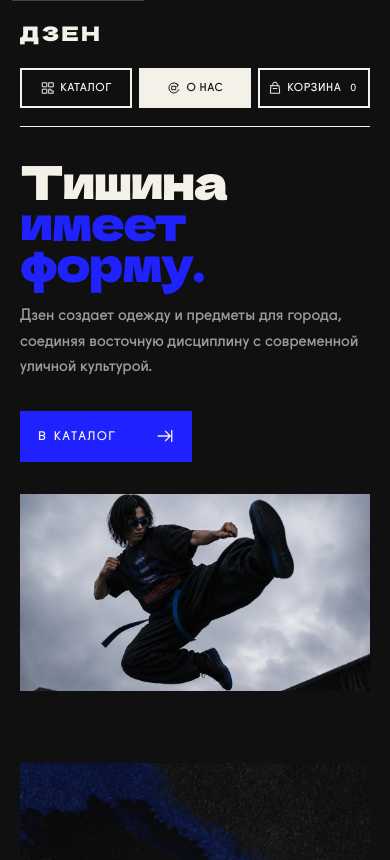
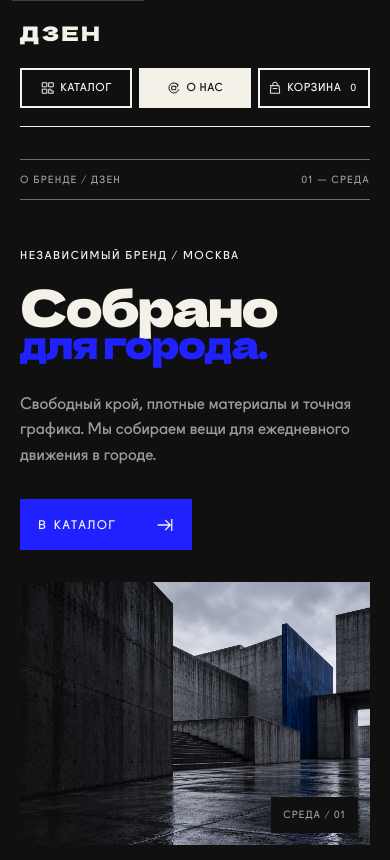
Before and after one commit to TemnovTema/dzen, a plain HTML site: page about.html in a window 390 px wide. Shown: the top 860 px of the page. Drawn offline with Linux system fonts and the light colour scheme.

Commit message:
Rework about hero around urban architecture

```diff
--- a/about.html
+++ b/about.html
@@ -6,13 +6,13 @@
   <meta name="description" content="Дзен создает одежду и предметы для города, соединяя восточную дисциплину с современной уличной культурой.">
   <title>Дзен: о бренде</title>
   <link rel="icon" href="assets/images/logo.png" type="image/png">
-  <link rel="preload" href="assets/images/hero-dzen.png" as="image" fetchpriority="high">
+  <link rel="preload" href="assets/images/about-hero-city.jpg" as="image" fetchpriority="high">
   <link rel="stylesheet" href="css/reset.css">
   <link rel="stylesheet" href="css/variables.css?v=20260721-dela">
   <link rel="stylesheet" href="css/base.css?v=20260721-dela">
   <link rel="stylesheet" href="css/layout.css?v=20260720-borderless">
   <link rel="stylesheet" href="css/components.css?v=20260721-icons">
-  <link rel="stylesheet" href="css/pages.css?v=20260721-icons">
+  <link rel="stylesheet" href="css/pages.css?v=20261004-about-city">
 </head>
 <body class="page-about">
   <a class="skip-link" href="#main-content">К содержанию</a>
@@ -28,17 +28,26 @@
 
   <main id="main-content" class="about-page">
     <section class="about-hero page-shell" aria-labelledby="about-title">
+      <div class="about-hero__rail" aria-hidden="true">
+        <span>О бренде / Дзен</span>
+        <span>01 — Среда</span>
+      </div>
+
       <div class="about-hero__copy">
+        <p class="about-hero__eyebrow">Независимый бренд / Москва</p>
         <h1 id="about-title">
-          <span>Тишина</span>
-          <span>имеет форму.</span>
+          <span>Собрано</span>
+          <span>для города.</span>
         </h1>
-        <p>Дзен создает одежду и предметы для города, соединяя восточную дисциплину с современной уличной культурой.</p>
-        <a class="about-button" href="index.html">В каталог <svg class="ui-icon ui-icon--forward" aria-hidden="true"><use href="assets/icons.svg#icon-forward"></use></svg></a>
+        <div class="about-hero__intro">
+          <p>Свободный крой, плотные материалы и точная графика. Мы собираем вещи для ежедневного движения в городе.</p>
+          <a class="about-button" href="index.html">В каталог <svg class="ui-icon ui-icon--forward" aria-hidden="true"><use href="assets/icons.svg#icon-forward"></use></svg></a>
+        </div>
       </div>
 
       <figure class="about-hero__media">
-        <img src="assets/images/hero-dzen.png" width="1024" height="683" alt="Модель Дзен в движении на фоне пасмурного неба" fetchpriority="high">
+        <img src="assets/images/about-hero-city.jpg" width="1536" height="1024" alt="Мокрый двор из монументальных бетонных блоков с синей архитектурной плоскостью" fetchpriority="high">
+        <figcaption><span>Среда / 01</span><span>Бетон. Дождь. Синий.</span></figcaption>
       </figure>
     </section>
 
--- a/css/pages.css
+++ b/css/pages.css
@@ -32,7 +32,6 @@
   background: var(--color-surface);
 }
 
-.home-hero__slides,
 .home-hero__poster,
 .home-hero__shade {
   position: absolute;
@@ -45,15 +44,6 @@
   display: block;
   object-fit: cover;
   object-position: center;
-  opacity: 0;
-  transform: scale(1.015);
-  transition: opacity 1000ms ease, transform 6500ms cubic-bezier(0.16, 1, 0.3, 1);
-}
-
-.home-hero__poster.is-active {
-  z-index: 1;
-  opacity: 1;
-  transform: scale(1);
 }
 
 .home-hero__shade {
@@ -62,51 +52,6 @@
     linear-gradient(90deg, rgba(10, 10, 10, 0.8) 0%, rgba(10, 10, 10, 0.36) 45%, rgba(10, 10, 10, 0.06) 75%),
     linear-gradient(0deg, rgba(10, 10, 10, 0.72) 0%, transparent 56%);
   pointer-events: none;
-}
-
-.home-hero__controls {
-  position: absolute;
-  top: var(--gap-sm);
-  right: var(--gap-sm);
-  z-index: 3;
-  display: flex;
-  border: 1px solid rgba(244, 241, 232, 0.46);
-  background: rgba(10, 10, 10, 0.42);
-  backdrop-filter: blur(6px);
-}
-
-.home-hero__controls button {
-  width: 2.75rem;
-  height: 2.25rem;
-  padding: 0;
-  border: 0;
-  border-left: 1px solid rgba(244, 241, 232, 0.32);
-  background: transparent;
-  color: var(--color-muted);
-  font: inherit;
-  font-size: 0.625rem;
-  letter-spacing: 0.08em;
-  cursor: pointer;
-  transition: background 180ms ease, color 180ms ease;
-}
-
-.home-hero__controls button:first-child {
-  border-left: 0;
-}
-
-.home-hero__controls button:hover,
-.home-hero__controls button:focus-visible {
-  color: var(--color-text);
-  outline: none;
-}
-
-.home-hero__controls button:focus-visible {
-  box-shadow: inset 0 0 0 2px var(--color-text);
-}
-
-.home-hero__controls button.is-active {
-  background: var(--color-accent);
-  color: var(--color-text);
 }
 
 .home-hero__copy {
@@ -420,7 +365,7 @@
   width: 100%;
   height: 100%;
   object-fit: cover;
-  object-position: 48% center;
+  object-position: center;
   transition: transform 700ms cubic-bezier(0.16, 1, 0.3, 1);
 }
 
@@ -660,10 +605,6 @@
     object-position: 66% center;
   }
 
-  .home-hero__poster--woman {
-    object-position: 72% center;
-  }
-
   .home-hero__shade {
     background:
       linear-gradient(0deg, rgba(10, 10, 10, 0.9) 0%, rgba(10, 10, 10, 0.35) 70%, rgba(10, 10, 10, 0.12) 100%),
@@ -778,7 +719,6 @@
 
 @media (prefers-reduced-motion: reduce) {
   .home-button,
-  .home-hero__poster,
   .home-product__image,
   .home-route > img,
   .home-story__media img,
@@ -1158,24 +1098,48 @@
 .about-hero {
   min-height: calc(100dvh - 4.75rem);
   display: grid;
-  grid-template-columns: minmax(0, 5fr) minmax(0, 7fr);
-  align-items: center;
-  gap: var(--gap-lg);
-  padding-block: clamp(var(--gap-lg), 7vh, 6rem);
+  grid-template-columns: repeat(12, minmax(0, 1fr));
+  grid-template-rows: auto minmax(0, 1fr);
+  column-gap: var(--catalog-gap);
+  padding-block: var(--gap-md) clamp(var(--gap-lg), 7vh, 6rem);
+}
+
+.about-hero__rail {
+  grid-column: 1 / -1;
+  display: flex;
+  justify-content: space-between;
+  gap: var(--gap-md);
+  padding-block: 0.75rem;
+  border-top: 1px solid rgba(244, 241, 232, 0.4);
+  border-bottom: 1px solid rgba(244, 241, 232, 0.4);
+  color: var(--color-muted);
+  font-size: 0.625rem;
+  letter-spacing: 0.12em;
+  text-transform: uppercase;
 }
 
 .about-hero__copy {
   position: relative;
-  z-index: 1;
-  max-width: 38rem;
+  z-index: 2;
+  grid-column: 1 / 10;
+  grid-row: 2;
+  align-self: center;
+  padding-block: clamp(var(--gap-lg), 9vh, 7rem);
+}
+
+.about-hero__eyebrow {
+  margin: 0 0 var(--gap-md);
+  color: var(--color-text);
+  font-size: 0.6875rem;
+  letter-spacing: 0.14em;
+  text-transform: uppercase;
 }
 
 .about-hero h1 {
   margin: 0;
-  font-size: clamp(3rem, 5vw, 5.25rem);
-  line-height: 0.88;
-  letter-spacing: -0.035em;
-  text-wrap: balance;
+  font-size: clamp(4.5rem, 8.4vw, 8.75rem);
+  line-height: 0.84;
+  letter-spacing: -0.045em;
 }
 
 .about-hero h1 span {
@@ -1184,11 +1148,16 @@
 
 .about-hero h1 span:last-child {
   color: var(--color-accent);
-}
-
-.about-hero__copy p {
+  white-space: nowrap;
+}
+
+.about-hero__intro {
   max-width: 31rem;
-  margin: var(--gap-md) 0 0;
+  margin-top: var(--gap-lg);
+}
+
+.about-hero__intro p {
+  margin: 0;
   color: var(--color-muted);
   font-size: clamp(1rem, 1.25vw, 1.125rem);
   line-height: 1.6;
@@ -1232,19 +1201,52 @@
 }
 
 .about-hero__media {
+  position: relative;
+  z-index: 0;
+  grid-column: 5 / -1;
+  grid-row: 2;
+  align-self: center;
+  height: min(70dvh, 44rem);
+  min-height: 34rem;
   margin: 0;
   background: var(--color-surface);
   overflow: hidden;
+}
+
+.about-hero__media::after {
+  position: absolute;
+  inset: 0;
+  background: linear-gradient(90deg, rgba(16, 16, 16, 0.58) 0%, rgba(16, 16, 16, 0.08) 33%, transparent 58%);
+  content: "";
+  pointer-events: none;
 }
 
 .about-hero__media img {
   display: block;
   width: 100%;
-  height: min(68dvh, 42.5rem);
-  min-height: 23rem;
+  height: 100%;
   object-fit: cover;
   object-position: center;
   transition: transform 700ms cubic-bezier(0.16, 1, 0.3, 1);
+}
+
+.about-hero__media figcaption {
+  position: absolute;
+  right: var(--gap-sm);
+  bottom: var(--gap-sm);
+  z-index: 2;
+  display: flex;
+  gap: var(--gap-lg);
+  padding: 0.65rem 0.75rem;
+  background: var(--color-bg);
+  color: var(--color-muted);
+  font-size: 0.625rem;
+  letter-spacing: 0.1em;
+  text-transform: uppercase;
+}
+
+.about-hero__media figcaption span:last-child {
+  color: var(--color-text);
 }
 
 .about-hero__media:hover img {
@@ -1501,10 +1503,6 @@
 }
 
 @media (max-width: 1100px) {
-  .about-hero {
-    grid-template-columns: minmax(0, 4fr) minmax(0, 6fr);
-  }
-
   .about-craft__grid {
     grid-template-columns: minmax(0, 3fr) minmax(17rem, 2fr);
     gap: var(--gap-lg);
@@ -1520,14 +1518,20 @@
   .about-hero {
     min-height: auto;
     grid-template-columns: 1fr;
-    gap: var(--gap-lg);
+    grid-template-rows: auto auto auto;
+    row-gap: 0;
   }
 
   .about-hero__copy {
+    grid-column: 1;
+    grid-row: auto;
     max-width: 44rem;
-  }
-
-  .about-hero__media img {
+    padding-block: clamp(var(--gap-lg), 10vw, 6rem) var(--gap-lg);
+  }
+
+  .about-hero__media {
+    grid-column: 1;
+    grid-row: auto;
     height: auto;
     min-height: 0;
     aspect-ratio: 3 / 2;
@@ -1565,16 +1569,28 @@
   }
 
   .about-hero {
-    gap: var(--gap-md);
     padding-block: var(--gap-md) var(--gap-lg);
   }
 
   .about-hero h1 {
-    font-size: clamp(2.75rem, 12vw, 4rem);
-  }
-
-  .about-hero__copy p {
-    margin-top: var(--gap-sm);
+    font-size: clamp(3rem, 13vw, 4.5rem);
+  }
+
+  .about-hero h1 span:last-child {
+    font-size: 0.75em;
+    letter-spacing: -0.035em;
+  }
+
+  .about-hero__copy {
+    padding-block: var(--gap-lg) var(--gap-md);
+  }
+
+  .about-hero__eyebrow {
+    margin-bottom: var(--gap-sm);
+  }
+
+  .about-hero__intro {
+    margin-top: var(--gap-md);
   }
 
   .about-manifesto {
@@ -1582,8 +1598,18 @@
     padding: var(--gap-md);
   }
 
-  .about-hero__media img {
-    aspect-ratio: 16 / 9;
+  .about-hero__media {
+    aspect-ratio: 4 / 3;
+  }
+
+  .about-hero__media figcaption {
+    right: var(--gap-xs);
+    bottom: var(--gap-xs);
+    gap: var(--gap-sm);
+  }
+
+  .about-hero__media figcaption span:last-child {
+    display: none;
   }
 
   .about-manifesto::before {
```
Also changed, not shown: home.html (+4 -20 lines), js/home.js (deleted, +0 -52 lines), assets/images/about-hero-city.jpg (added), assets/images/home-hero-woman.jpg (deleted), assets/images/home-story-woman.jpg (deleted).
